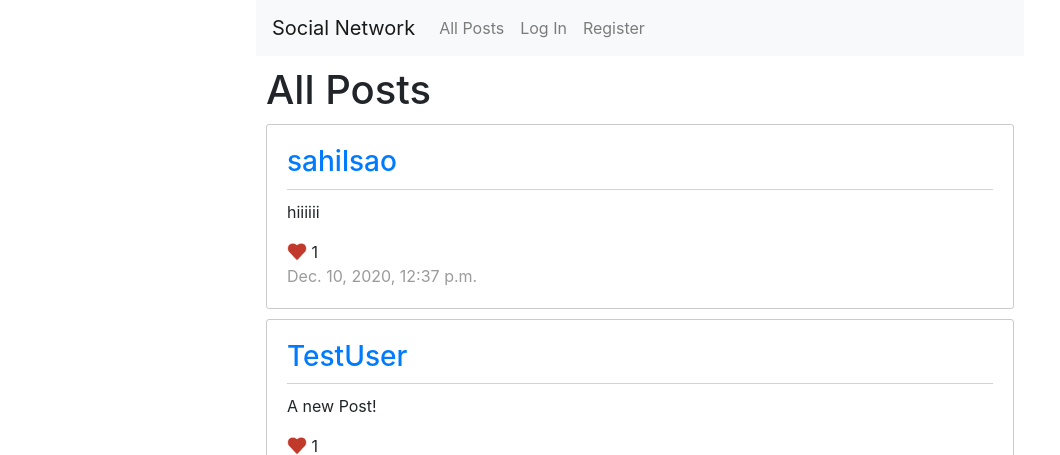
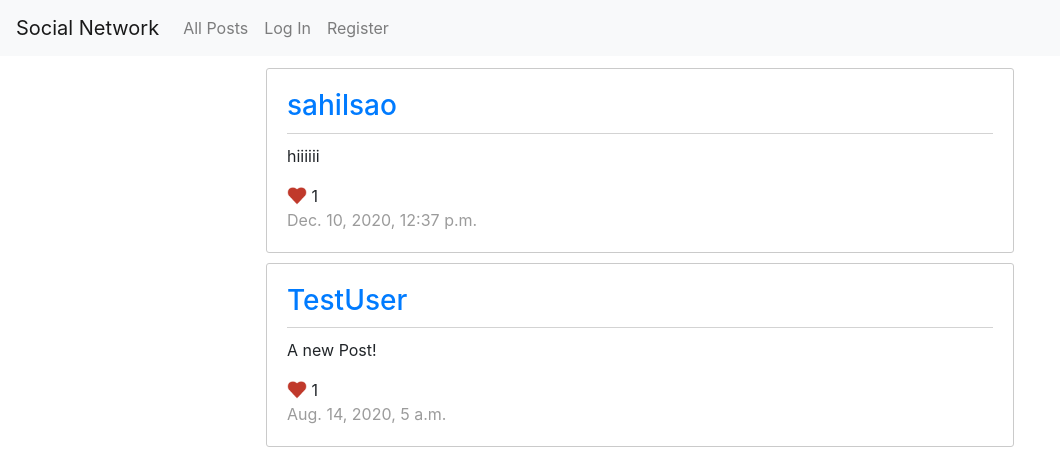
Before and after one commit to sahilsao/Basic-Social-Network-master, a Django app: page / in a window 1280 px wide. Shown: the top 455 px of the page, without its empty margins (0-1060 px from the left). Run offline with Django 3.2, Linux system fonts and the light colour scheme; data comes from the database, SQL or seed files in the repository; some libraries are stand-ins or nearby versions.

Commit message:
Update layout.html

```diff
--- a/network/templates/network/layout.html
+++ b/network/templates/network/layout.html
@@ -10,7 +10,7 @@
     </head>
     <body>
 
-        <nav class="navbar navbar-expand-lg navbar-light bg-light">
+        <nav class="navbar navbar-expand-lg navbar-light bg-light fixed-top">
             <a class="navbar-brand" href="{% url 'index' %}">Social Network</a>
 
             <div>
```
